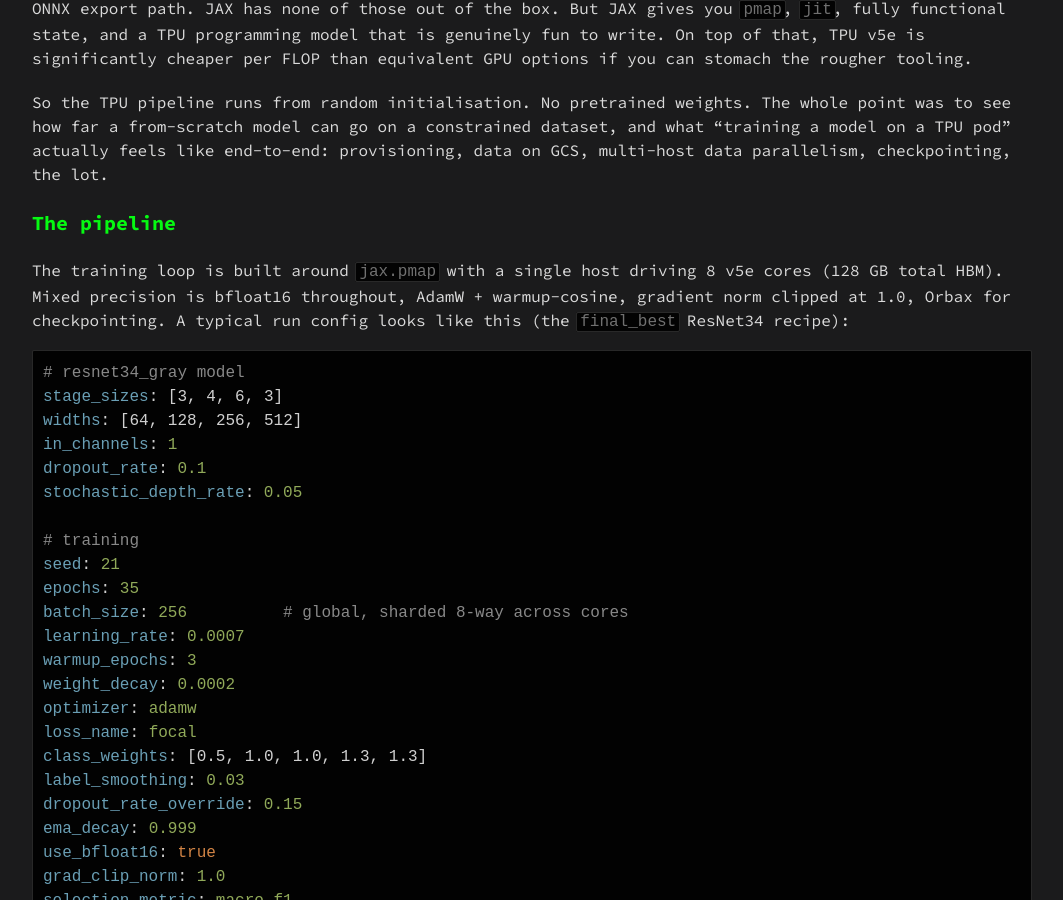
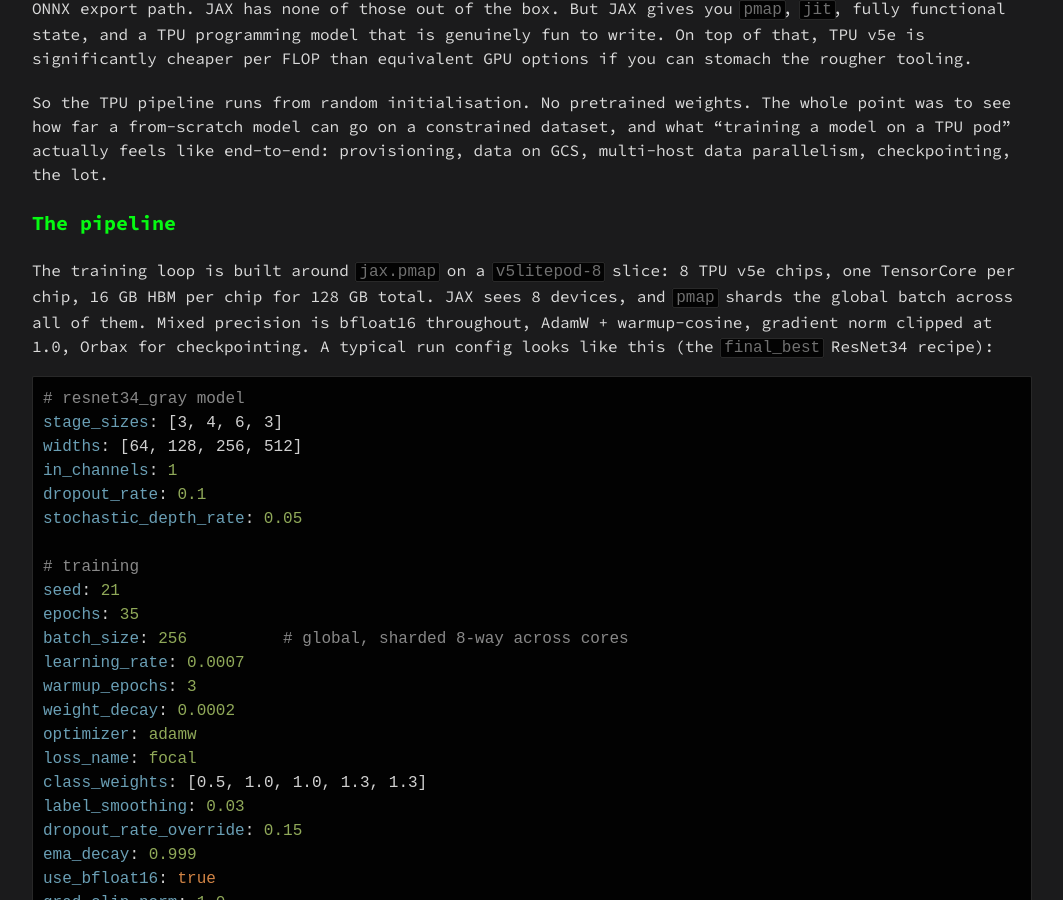
Before and after one commit to Davidnet/Davidnet.github.io, a Jekyll site: the page built from _posts/2026-04-29-training-mammography-classifiers-on-tpu-v5e.md, in a window 1280 px wide and 900 px high, scrolled down 1471 px. Shown: the whole window, without its empty margins (108-1171 px from the left). Built offline with Jekyll 4.4.1, drawn with Linux system fonts in a browser that asks for light colours.

Commit message:
Clarify TPU v5e topology: 8 chips, one TensorCore each

````diff
--- a/_posts/2026-04-29-training-mammography-classifiers-on-tpu-v5e.md
+++ b/_posts/2026-04-29-training-mammography-classifiers-on-tpu-v5e.md
@@ -29,7 +29,7 @@ So the TPU pipeline runs from random initialisation. No pretrained weights. The
 
 ## The pipeline
 
-The training loop is built around `jax.pmap` with a single host driving 8 v5e cores (128 GB total HBM). Mixed precision is bfloat16 throughout, AdamW + warmup-cosine, gradient norm clipped at 1.0, Orbax for checkpointing. A typical run config looks like this (the `final_best` ResNet34 recipe):
+The training loop is built around `jax.pmap` on a `v5litepod-8` slice: 8 TPU v5e chips, one TensorCore per chip, 16 GB HBM per chip for 128 GB total. JAX sees 8 devices, and `pmap` shards the global batch across all of them. Mixed precision is bfloat16 throughout, AdamW + warmup-cosine, gradient norm clipped at 1.0, Orbax for checkpointing. A typical run config looks like this (the `final_best` ResNet34 recipe):
 
 ```yaml
 # resnet34_gray model
````
